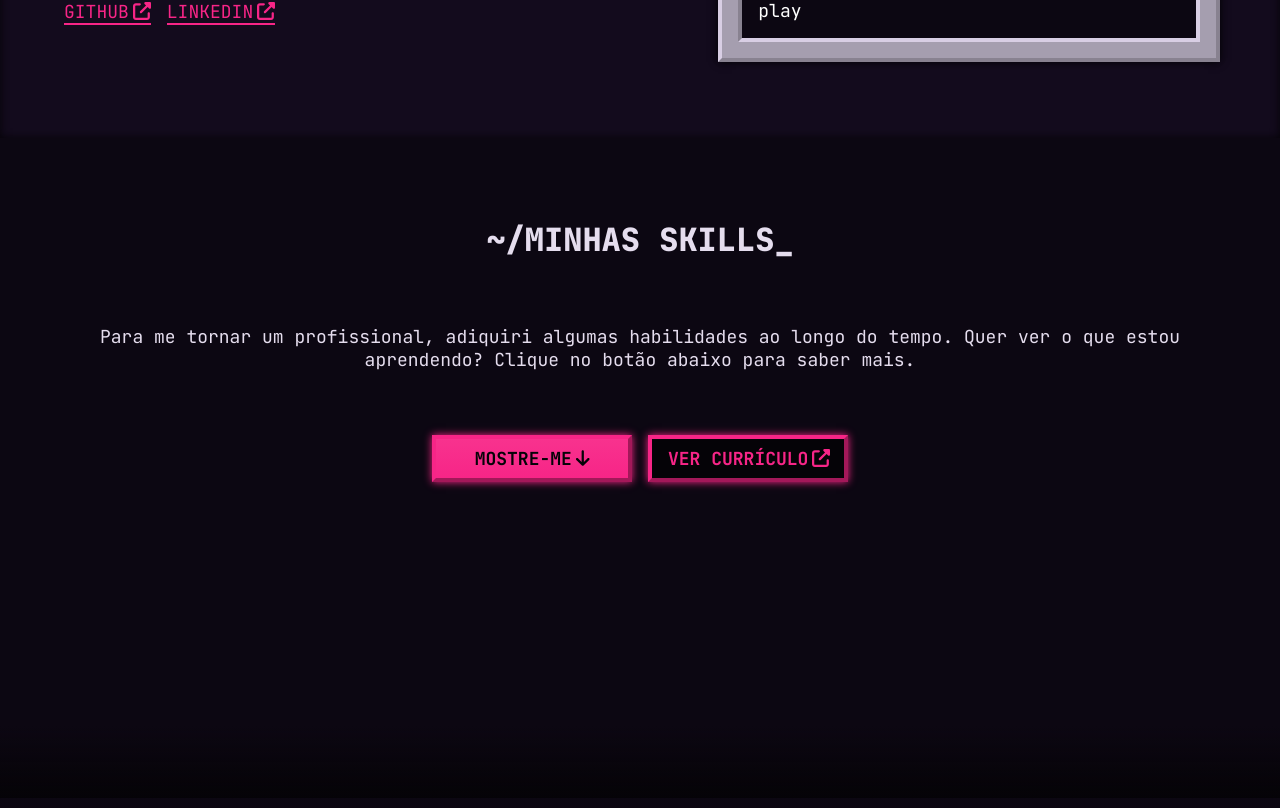
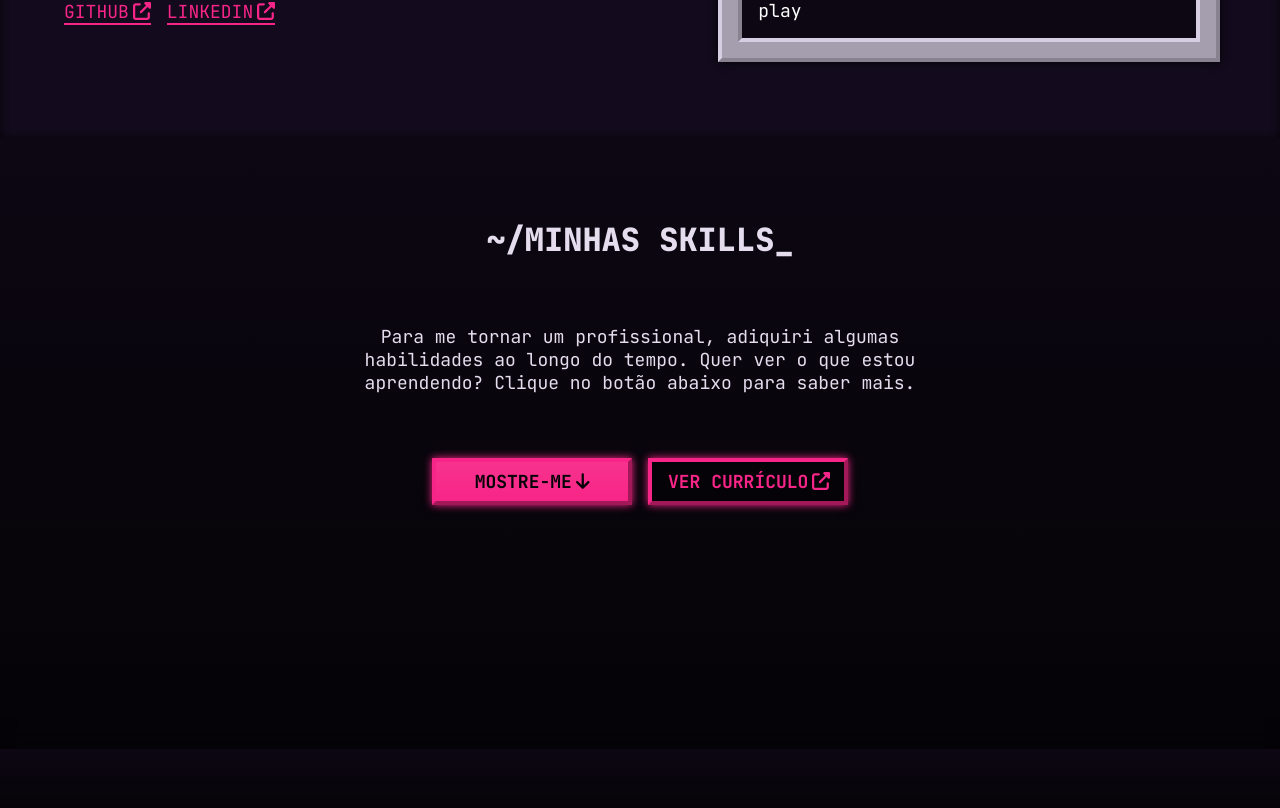
Before and after one commit to trsaints/trsaints-frontend, a React (Vite) app: page / in a window 1280 px wide. Shown: the part 1072-1880 px from the top of the page. Built offline with nearby package versions, Linux system fonts and the light colour scheme.

Commit message:
update layout

```diff
--- a/src/app/components/MainContent/Projects/Projects.css
+++ b/src/app/components/MainContent/Projects/Projects.css
@@ -9,9 +9,11 @@
 }
 
 .projects__header {
+  position: relative;
+
   padding: 5rem 1.5rem;
 
-  position: relative;
+  box-shadow: 0 0 16px 8px var(--black);
 }
 
 .projects__title {
--- a/src/app/components/MainContent/Skills/Skills.css
+++ b/src/app/components/MainContent/Skills/Skills.css
@@ -3,7 +3,7 @@
 
   padding: 5rem 1.5rem;
 
-  background: var(--black-2);
+  background-image: linear-gradient(to bottom, var(--black-2), var(--black));
 }
 
 .skills__title {
@@ -66,4 +66,9 @@
   .skills {
     padding: 5rem 4rem;
   }
+
+  .skills__desc {
+    max-width: 50vw;
+    margin-inline: auto;
+  }
 }
--- a/src/index.css
+++ b/src/index.css
@@ -66,6 +66,7 @@ li {
   text-align: center;
   font-weight: 700;
   box-shadow: 0 0 0.5rem var(--rose);
+  white-space: nowrap;
 }
 
 .link-btn {
```
